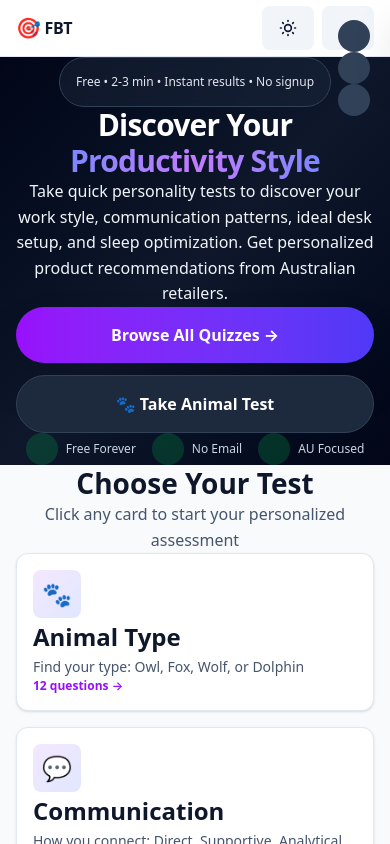
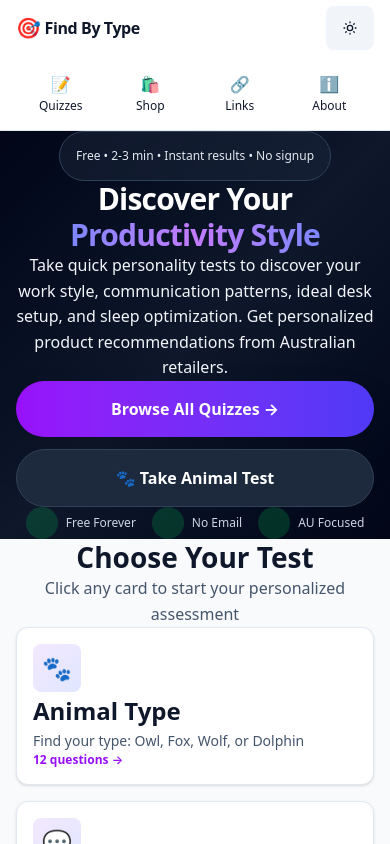
Before and after one commit to gabyzaynoun/quiz-app, a Next.js app: page / in a window 390 px wide. Shown: the top 844 px of the page. Built offline with nearby package versions, Linux system fonts and the light colour scheme; no server answers.

Commit message:
fixed page layout 11

```diff
--- a/src/app/globals.css
+++ b/src/app/globals.css
@@ -58,6 +58,7 @@ html {
   scroll-behavior: smooth;
   /* Prevent horizontal scroll on mobile */
   overflow-x: hidden;
+  max-width: 100%;
 }
 
 body {
@@ -67,8 +68,14 @@ body {
   -moz-osx-font-smoothing: grayscale;
   /* Prevent horizontal scroll */
   overflow-x: hidden;
+  max-width: 100%;
   /* Ensure minimum font size for readability */
   font-size: 16px;
+}
+
+/* Prevent any element from causing horizontal scroll */
+* {
+  max-width: 100vw;
 }
 
 /* ---------- MOBILE-FIRST RESPONSIVE TYPOGRAPHY ---------- */
@@ -414,6 +421,9 @@ body.menu-open {
     /* Prevent bounce scrolling */
     position: relative;
     overflow-x: hidden;
+    /* Prevent swipe navigation on iOS Safari */
+    -webkit-user-select: none;
+    user-select: none;
   }
 
   body {
@@ -421,6 +431,15 @@ body.menu-open {
     width: 100%;
     overflow-x: hidden;
     -webkit-overflow-scrolling: touch;
+    /* Prevent edge swipe gestures */
+    padding-left: env(safe-area-inset-left);
+    padding-right: env(safe-area-inset-right);
+  }
+
+  /* Allow text selection in main content */
+  main {
+    -webkit-user-select: text;
+    user-select: text;
   }
 
   /* Fix for iOS input zoom */
@@ -485,11 +504,22 @@ img, video {
 html {
   /* Prevent pull-to-refresh on mobile */
   overscroll-behavior-y: contain;
+  /* Prevent swipe navigation */
+  overscroll-behavior-x: none;
 }
 
 body {
-  /* Prevent horizontal swipe navigation but allow menu */
-  overscroll-behavior-x: contain;
+  /* Prevent horizontal swipe navigation */
+  overscroll-behavior-x: none;
+  /* Disable swipe gestures for back/forward navigation */
+  touch-action: pan-y pinch-zoom;
+}
+
+/* Prevent swipe navigation on main content */
+main {
+  /* Prevent swipe gestures */
+  touch-action: pan-y pinch-zoom;
+  overscroll-behavior-x: none;
 }
 
 /* Prevent iOS rubber band scrolling */
--- a/src/app/layout.tsx
+++ b/src/app/layout.tsx
@@ -1,4 +1,4 @@
-// src/app/layout.tsx - Fixed Mobile Header and Theme Toggle
+// src/app/layout.tsx - Show Navigation on Mobile
 import "./globals.css";
 import type { Metadata } from "next";
 import Link from "next/link";
@@ -6,8 +6,8 @@ import { Analytics } from "@vercel/analytics/react";
 import { ThemeProvider } from "@/context/theme-context";
 import { SITE, SEO, SEO_KEYWORDS } from "@/config/site";
 import { StructuredData } from "@/components/ui/structured-data";
-import { MobileMenu } from "@/components/ui/mobile-menu";
 import { ThemeToggle } from "@/components/ui/theme-toggle";
+import { MobileNavigation } from "@/components/ui/mobile-navigation";
 
 export const metadata: Metadata = {
   metadataBase: new URL(SITE.url),
@@ -43,7 +43,7 @@ export default function RootLayout({ children }: { children: React.ReactNode })
     <html lang="en-AU" suppressHydrationWarning>
       <head>
         <StructuredData />
-        <meta name="viewport" content="width=device-width, initial-scale=1, maximum-scale=5, user-scalable=yes" />
+        <meta name="viewport" content="width=device-width, initial-scale=1, maximum-scale=5, user-scalable=yes, viewport-fit=cover" />
         <meta name="theme-color" content="#4F46E5" />
         <link rel="manifest" href="/manifest.json" />
         <link rel="apple-touch-icon" href="/icon-192.png" />
@@ -83,22 +83,27 @@ export default function RootLayout({ children }: { children: React.ReactNode })
           </a>
 
           <div className="min-h-screen flex flex-col">
-            {/* Header - Fixed mobile header with proper z-index */}
+            {/* Header - Two rows on mobile for navigation */}
             <header className="sticky top-0 z-50 w-full backdrop-blur-md bg-white/95 dark:bg-slate-900/95 border-b border-slate-200 dark:border-slate-800 transition-all duration-300">
-              <div className="container mx-auto px-4 sm:px-6 lg:px-8 max-w-7xl">
+              {/* Top row - Logo and Theme Toggle */}
+              <div className="container mx-auto px-3 sm:px-6 lg:px-8 max-w-7xl">
                 <div className="flex items-center justify-between h-14 sm:h-16">
-                  {/* Logo - Responsive sizing */}
+                  {/* Logo */}
                   <Link
                     href="/"
                     className="font-bold text-base sm:text-xl tracking-tight hover:text-purple-600 dark:hover:text-purple-400 transition-colors flex items-center gap-1 sm:gap-2"
                   >
                     <span className="text-xl sm:text-2xl">🎯</span>
-                    <span className="hidden min-[400px]:inline sm:inline">{SITE.name}</span>
-                    <span className="min-[400px]:hidden">FBT</span>
+                    <span>{SITE.name}</span>
                   </Link>
 
-                  {/* Desktop Navigation */}
-                  <nav className="hidden md:flex items-center gap-1 lg:gap-2">
+                  {/* Theme Toggle */}
+                  <div className="sm:hidden">
+                    <ThemeToggle />
+                  </div>
+
+                  {/* Desktop Navigation with Theme Toggle */}
+                  <nav className="hidden sm:flex items-center gap-1 lg:gap-2">
                     <Link
                       href="/q"
                       className="px-3 py-2 rounded-lg text-sm font-medium hover:bg-slate-100 dark:hover:bg-slate-800 hover:text-purple-600 dark:hover:text-purple-400 transition-all"
@@ -127,14 +132,44 @@ export default function RootLayout({ children }: { children: React.ReactNode })
                       <ThemeToggle />
                     </div>
                   </nav>
+                </div>
+              </div>
 
-                  {/* Mobile Controls - Visible on mobile */}
-                  <div className="flex items-center gap-2 md:hidden">
-                    <ThemeToggle />
-                    <MobileMenu />
+              {/* Mobile Navigation - Second row */}
+              <nav className="sm:hidden bg-white/50 dark:bg-slate-900/50 backdrop-blur-sm">
+                <div className="container mx-auto px-2 max-w-7xl">
+                  <div className="flex items-center justify-around py-1.5">
+                    <Link
+                      href="/q"
+                      className="flex-1 px-1 py-1 text-xs font-medium hover:text-purple-600 dark:hover:text-purple-400 transition-all flex flex-col items-center gap-0.5 hover:bg-slate-100/50 dark:hover:bg-slate-800/50 rounded"
+                    >
+                      <span className="text-base">📝</span>
+                      <span>Quizzes</span>
+                    </Link>
+                    <Link
+                      href="/shop"
+                      className="flex-1 px-1 py-1 text-xs font-medium hover:text-purple-600 dark:hover:text-purple-400 transition-all flex flex-col items-center gap-0.5 hover:bg-slate-100/50 dark:hover:bg-slate-800/50 rounded"
+                    >
+                      <span className="text-base">🛍️</span>
+                      <span>Shop</span>
+                    </Link>
+                    <Link
+                      href="/links"
+                      className="flex-1 px-1 py-1 text-xs font-medium hover:text-purple-600 dark:hover:text-purple-400 transition-all flex flex-col items-center gap-0.5 hover:bg-slate-100/50 dark:hover:bg-slate-800/50 rounded"
+                    >
+                      <span className="text-base">🔗</span>
+                      <span>Links</span>
+                    </Link>
+                    <Link
+                      href="/disclosure"
+                      className="flex-1 px-1 py-1 text-xs font-medium hover:text-purple-600 dark:hover:text-purple-400 transition-all flex flex-col items-center gap-0.5 hover:bg-slate-100/50 dark:hover:bg-slate-800/50 rounded"
+                    >
+                      <span className="text-base">ℹ️</span>
+                      <span>About</span>
+                    </Link>
                   </div>
                 </div>
-              </div>
+              </nav>
             </header>
 
             {/* Main Content */}
@@ -154,7 +189,7 @@ export default function RootLayout({ children }: { children: React.ReactNode })
                     </p>
                   </div>
 
-                  {/* Quick Links - Hidden on mobile, visible on tablet+ */}
+                  {/* Quick Links - Hidden on mobile */}
                   <div className="hidden sm:block text-center sm:text-left">
                     <h3 className="font-bold text-base sm:text-lg mb-3">Quick Links</h3>
                     <ul className="space-y-2 text-xs sm:text-sm">
@@ -176,7 +211,7 @@ export default function RootLayout({ children }: { children: React.ReactNode })
                     </ul>
                   </div>
 
-                  {/* Legal - Hidden on mobile, visible on tablet+ */}
+                  {/* Legal - Hidden on mobile */}
                   <div className="hidden sm:block text-center sm:text-left">
                     <h3 className="font-bold text-base sm:text-lg mb-3">Legal</h3>
                     <ul className="space-y-2 text-xs sm:text-sm">
@@ -209,6 +244,88 @@ export default function RootLayout({ children }: { children: React.ReactNode })
             </footer>
           </div>
 
+          {/* Script to prevent swipe navigation */}
+          <script
+            dangerouslySetInnerHTML={{
+              __html: `
+                // Prevent swipe navigation on mobile browsers
+                (function() {
+                  // Detect if touch device
+                  if ('ontouchstart' in window || navigator.maxTouchPoints > 0) {
+                    // Variables to track touch position
+                    let touchStartX = 0;
+                    let touchStartY = 0;
+                    let touchEndX = 0;
+                    let touchEndY = 0;
+
+                    // Prevent edge swipe on touchstart
+                    document.addEventListener('touchstart', function(e) {
+                      touchStartX = e.changedTouches[0].screenX;
+                      touchStartY = e.changedTouches[0].screenY;
+
+                      // If touch starts at edge, prevent default
+                      if (touchStartX < 25 || touchStartX > window.innerWidth - 25) {
+                        e.preventDefault();
+                      }
+                    }, { passive: false });
+
+                    // Prevent horizontal swipe during touchmove
+                    document.addEventListener('touchmove', function(e) {
+                      if (!e.changedTouches || !e.changedTouches[0]) return;
+
+                      touchEndX = e.changedTouches[0].screenX;
+                      touchEndY = e.changedTouches[0].screenY;
+
+                      const deltaX = Math.abs(touchEndX - touchStartX);
+                      const deltaY = Math.abs(touchEndY - touchStartY);
+
+                      // If horizontal swipe is detected, prevent it
+                      if (deltaX > deltaY && deltaX > 30) {
+                        e.preventDefault();
+                        e.stopPropagation();
+                        return false;
+                      }
+                    }, { passive: false });
+
+                    // Also prevent touchend if it was a horizontal swipe
+                    document.addEventListener('touchend', function(e) {
+                      const deltaX = Math.abs(touchEndX - touchStartX);
+                      const deltaY = Math.abs(touchEndY - touchStartY);
+
+                      if (deltaX > deltaY && deltaX > 50) {
+                        e.preventDefault();
+                        e.stopPropagation();
+                        return false;
+                      }
+                    }, { passive: false });
+                  }
+
+                  // Also prevent mouse gestures on desktop
+                  let isMouseDown = false;
+                  let mouseStartX = 0;
+
+                  document.addEventListener('mousedown', function(e) {
+                    isMouseDown = true;
+                    mouseStartX = e.clientX;
+                  });
+
+                  document.addEventListener('mousemove', function(e) {
+                    if (isMouseDown) {
+                      const deltaX = Math.abs(e.clientX - mouseStartX);
+                      if (deltaX > 100 && (mouseStartX < 50 || mouseStartX > window.innerWidth - 50)) {
+                        e.preventDefault();
+                      }
+                    }
+                  });
+
+                  document.addEventListener('mouseup', function() {
+                    isMouseDown = false;
+                  });
+                })();
+              `,
+            }}
+          />
+
           <Analytics />
         </ThemeProvider>
       </body>
--- a/src/components/ui/mobile-menu.tsx
+++ b/src/components/ui/mobile-menu.tsx
@@ -38,26 +38,23 @@ export function MobileMenu() {
   }, [isOpen]);
 
   const menuItems = [
-    { href: '/q', label: 'Quizzes', icon: '📝' },
-    { href: '/shop', label: 'Shop', icon: '🛍️' },
-    { href: '/links', label: 'Links', icon: '🔗' },
     { href: '/disclosure', label: 'About', icon: 'ℹ️' },
   ];
 
   return (
     <>
-      {/* Hamburger Button - Always visible on mobile */}
+      {/* Hamburger Button - Smaller, for additional options */}
       <button
         onClick={() => setIsOpen(!isOpen)}
-        className="relative flex flex-col items-center justify-center w-10 h-10 rounded-lg bg-slate-100 dark:bg-slate-800 hover:bg-slate-200 dark:hover:bg-slate-700 transition-all duration-300 touch-manipulation"
-        aria-label="Toggle menu"
+        className="relative flex flex-col items-center justify-center w-8 h-8 rounded-lg bg-slate-100 dark:bg-slate-800 hover:bg-slate-200 dark:hover:bg-slate-700 transition-all duration-300 touch-manipulation"
+        aria-label="More options"
         aria-expanded={isOpen}
       >
-        <span className="sr-only">Toggle navigation menu</span>
-        <div className="w-5 h-4 flex flex-col justify-between">
+        <span className="sr-only">More options menu</span>
+        <div className="w-4 h-3.5 flex flex-col justify-between">
           <span
             className={`block h-0.5 w-full bg-slate-700 dark:bg-slate-300 rounded-full transition-all duration-300 ${
-              isOpen ? 'rotate-45 translate-y-1.5' : ''
+              isOpen ? 'rotate-45 translate-y-[5px]' : ''
             }`}
           />
           <span
@@ -67,7 +64,7 @@ export function MobileMenu() {
           />
           <span
             className={`block h-0.5 w-full bg-slate-700 dark:bg-slate-300 rounded-full transition-all duration-300 ${
-              isOpen ? '-rotate-45 -translate-y-1.5' : ''
+              isOpen ? '-rotate-45 -translate-y-[5px]' : ''
             }`}
           />
         </div>
@@ -90,7 +87,7 @@ export function MobileMenu() {
         <div className="flex flex-col h-full">
           {/* Menu Header */}
           <div className="flex items-center justify-between p-4 border-b border-slate-200 dark:border-slate-800">
-            <h2 className="text-lg font-bold">Navigation</h2>
+            <h2 className="text-lg font-bold">More</h2>
             <button
               onClick={() => setIsOpen(false)}
               className="p-2 rounded-lg hover:bg-slate-100 dark:hover:bg-slate-800 transition-colors"
@@ -104,7 +101,8 @@ export function MobileMenu() {
 
           {/* Menu Items */}
           <nav className="flex-1 overflow-y-auto p-4">
-            <ul className="space-y-1">
+            {/* Main Item - About */}
+            <ul className="space-y-1 mb-6">
               {menuItems.map((item) => (
                 <li key={item.href}>
                   <Link
@@ -123,8 +121,8 @@ export function MobileMenu() {
               ))}
             </ul>
 
-            {/* Additional Links */}
-            <div className="mt-6 pt-6 border-t border-slate-200 dark:border-slate-800">
+            {/* Popular Quizzes */}
+            <div className="pt-6 border-t border-slate-200 dark:border-slate-800">
               <h3 className="text-xs font-semibold text-slate-500 dark:text-slate-400 mb-3 px-4 uppercase tracking-wider">
                 Popular Quizzes
               </h3>
--- /dev/null
+++ b/src/components/ui/mobile-navigation.tsx
@@ -0,0 +1,44 @@
+// src/components/ui/mobile-navigation.tsx
+'use client';
+
+import Link from 'next/link';
+import { usePathname } from 'next/navigation';
+
+export function MobileNavigation() {
+  const pathname = usePathname();
+
+  const navItems = [
+    { href: '/q', label: 'Quizzes', icon: '📝' },
+    { href: '/shop', label: 'Shop', icon: '🛍️' },
+    { href: '/links', label: 'Links', icon: '🔗' },
+    { href: '/disclosure', label: 'About', icon: 'ℹ️' },
+  ];
+
+  return (
+    <nav className="sm:hidden bg-white/50 dark:bg-slate-900/50 backdrop-blur-sm">
+      <div className="container mx-auto px-2 max-w-7xl">
+        <div className="flex items-center justify-around py-1.5">
+          {navItems.map((item) => {
+            const isActive = pathname.startsWith(item.href) ||
+                           (item.href === '/disclosure' && pathname === '/about');
+
+            return (
+              <Link
+                key={item.href}
+                href={item.href}
+                className={`flex-1 px-1 py-1 text-xs font-medium transition-all flex flex-col items-center gap-0.5 rounded ${
+                  isActive
+                    ? 'text-purple-600 dark:text-purple-400 bg-purple-50 dark:bg-purple-900/20'
+                    : 'hover:text-purple-600 dark:hover:text-purple-400 hover:bg-slate-100/50 dark:hover:bg-slate-800/50'
+                }`}
+              >
+                <span className="text-base">{item.icon}</span>
+                <span>{item.label}</span>
+              </Link>
+            );
+          })}
+        </div>
+      </div>
+    </nav>
+  );
+}
--- a/src/components/ui/theme-toggle.tsx
+++ b/src/components/ui/theme-toggle.tsx
@@ -15,7 +15,7 @@ export function ThemeToggle() {
   if (!mounted) {
     // Return a placeholder with the same dimensions to prevent layout shift
     return (
-      <button className="w-10 h-10 rounded-lg bg-slate-200 dark:bg-slate-800 animate-pulse" aria-label="Loading theme toggle" />
+      <button className="w-8 h-8 sm:w-10 sm:h-10 rounded-lg bg-slate-200 dark:bg-slate-800 animate-pulse" aria-label="Loading theme toggle" />
     );
   }
 
@@ -32,13 +32,13 @@ export function ThemeToggle() {
   return (
     <button
       onClick={handleThemeChange}
-      className="group relative flex items-center justify-center w-10 h-10 rounded-lg bg-slate-100 dark:bg-slate-800 hover:bg-slate-200 dark:hover:bg-slate-700 transition-all duration-200 touch-manipulation"
+      className="group relative flex items-center justify-center w-8 h-8 sm:w-10 sm:h-10 rounded-lg bg-slate-100 dark:bg-slate-800 hover:bg-slate-200 dark:hover:bg-slate-700 transition-all duration-200 touch-manipulation"
       aria-label={`Current theme: ${theme}. Click to change theme`}
     >
-      <div className="relative w-5 h-5">
+      <div className="relative w-4 h-4 sm:w-5 sm:h-5">
         {/* Sun icon for light mode */}
         <svg
-          className={`absolute inset-0 w-5 h-5 transition-all duration-300 ${
+          className={`absolute inset-0 w-4 h-4 sm:w-5 sm:h-5 transition-all duration-300 ${
             resolvedTheme === 'light'
               ? 'rotate-0 scale-100 opacity-100'
               : 'rotate-90 scale-0 opacity-0'
@@ -57,7 +57,7 @@ export function ThemeToggle() {
 
         {/* Moon icon for dark mode */}
         <svg
-          className={`absolute inset-0 w-5 h-5 transition-all duration-300 ${
+          className={`absolute inset-0 w-4 h-4 sm:w-5 sm:h-5 transition-all duration-300 ${
             resolvedTheme === 'dark'
               ? 'rotate-0 scale-100 opacity-100'
               : '-rotate-90 scale-0 opacity-0'
@@ -77,7 +77,7 @@ export function ThemeToggle() {
         {/* System icon when in system mode - visible on larger screens */}
         {theme === 'system' && (
           <svg
-            className="absolute inset-0 w-5 h-5 transition-all duration-300 rotate-0 scale-100 opacity-100 hidden sm:block"
+            className="absolute inset-0 w-4 h-4 sm:w-5 sm:h-5 transition-all duration-300 rotate-0 scale-100 opacity-100 hidden sm:block"
             fill="none"
             viewBox="0 0 24 24"
             stroke="currentColor"
```
